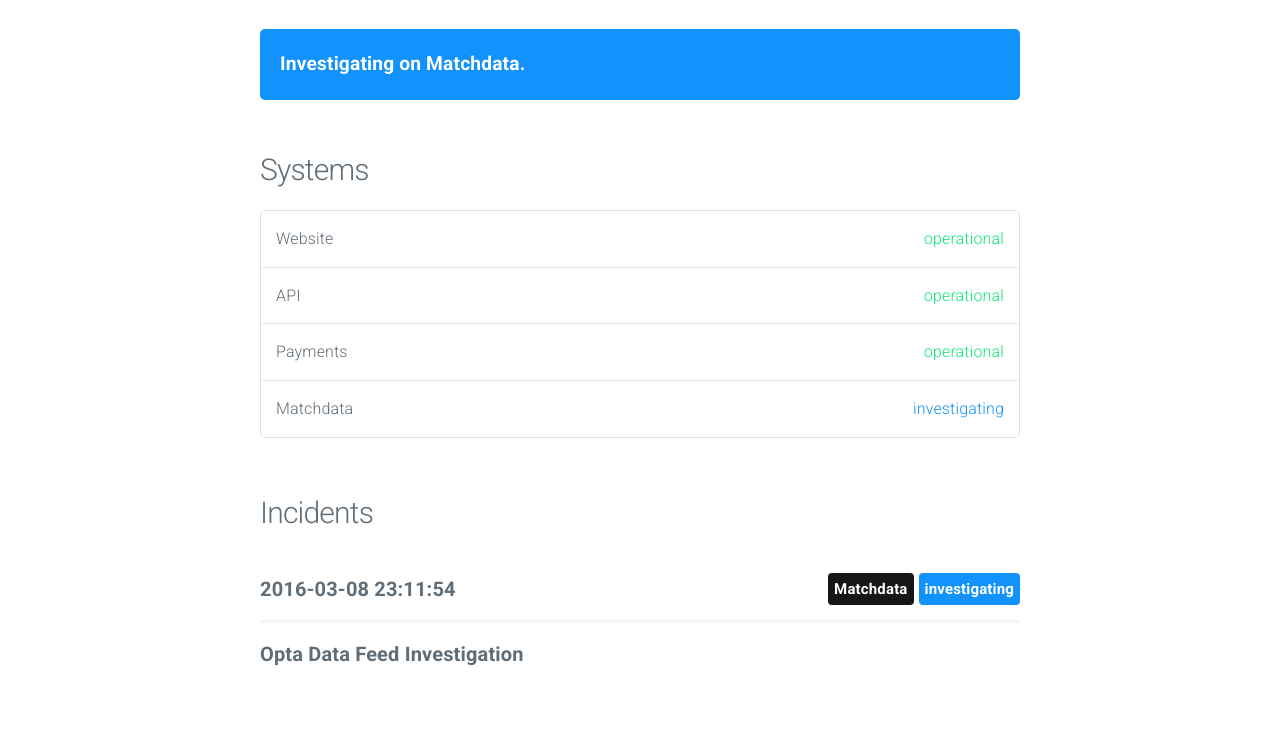
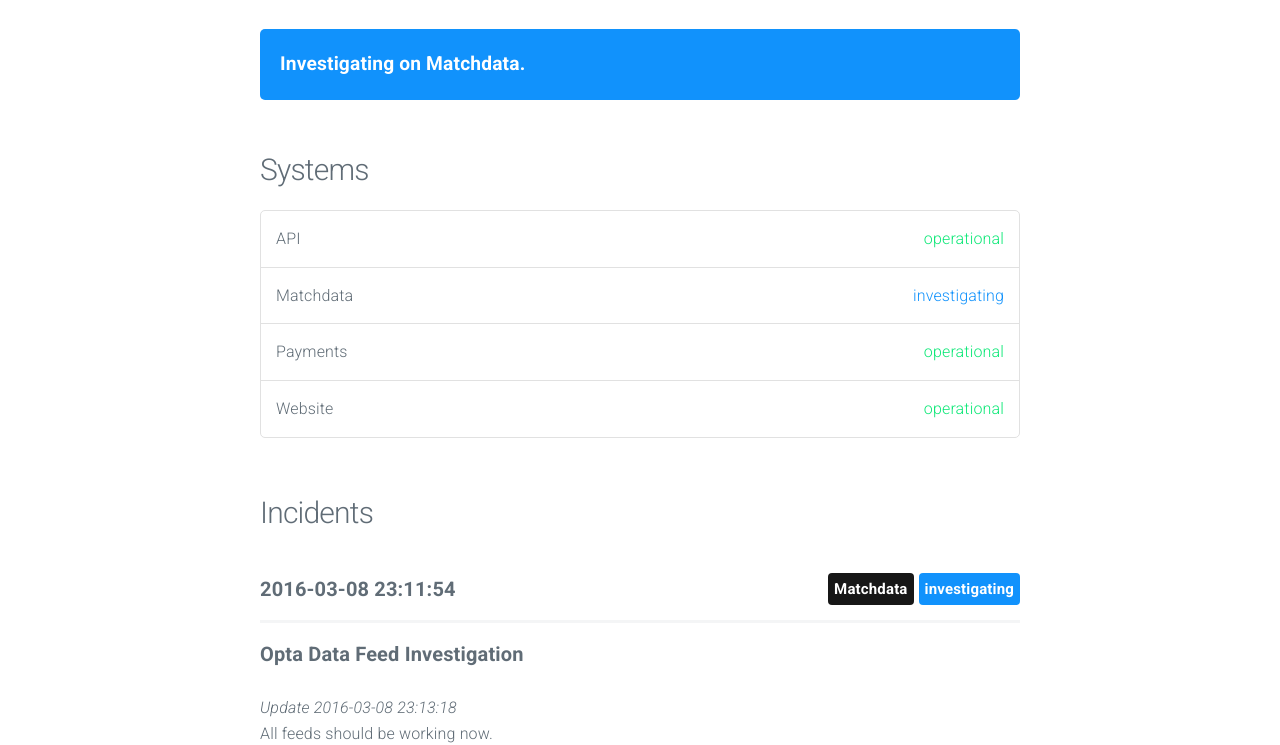
Before and after one commit to moneyballau/statuspage, a plain HTML site: page index.html in a window 1280 px wide. Shown: the part 56-801 px from the top of the page. Drawn offline with nearby package versions, Linux system fonts and the light colour scheme.

Commit message:
update index

```diff
--- a/index.html
+++ b/index.html
@@ -42,11 +42,11 @@
 				<ul class="systems">
 
 					<li>
-						Website <span class="status operational">operational</span>
+						API <span class="status operational">operational</span>
 					</li>
 
 					<li>
-						API <span class="status operational">operational</span>
+						Matchdata <span class="status investigating">investigating</span>
 					</li>
 
 					<li>
@@ -54,7 +54,7 @@
 					</li>
 
 					<li>
-						Matchdata <span class="status investigating">investigating</span>
+						Website <span class="status operational">operational</span>
 					</li>
 
 				</ul>
@@ -76,6 +76,10 @@
 						<span class="title">Opta Data Feed Investigation</span>
 						<p></p>
 
+							<p><em>Update 2016-03-08 23:13:18</em><br/>
+							All feeds should be working now.
+							</p>
+
 					</div>
 
 
```
